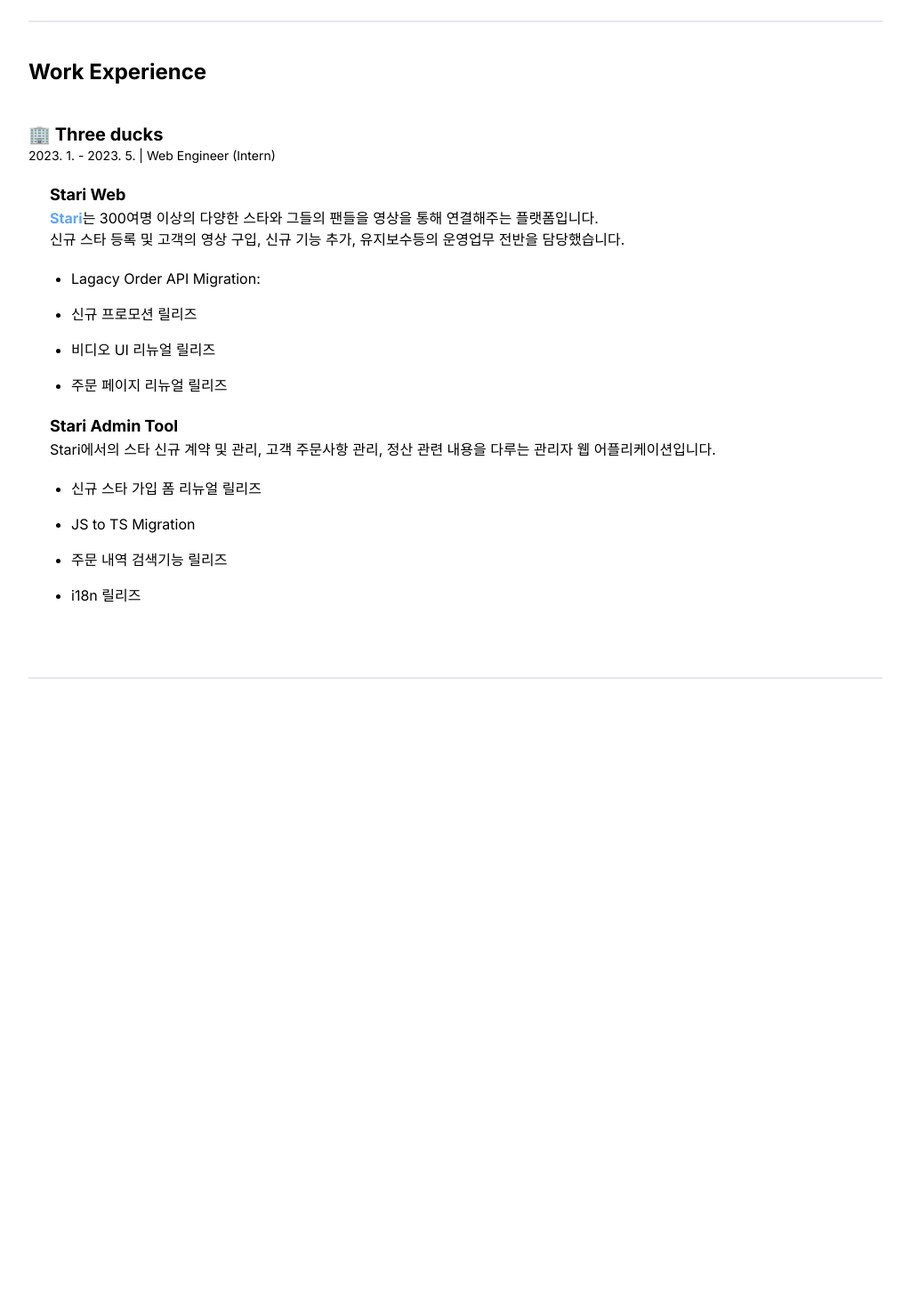
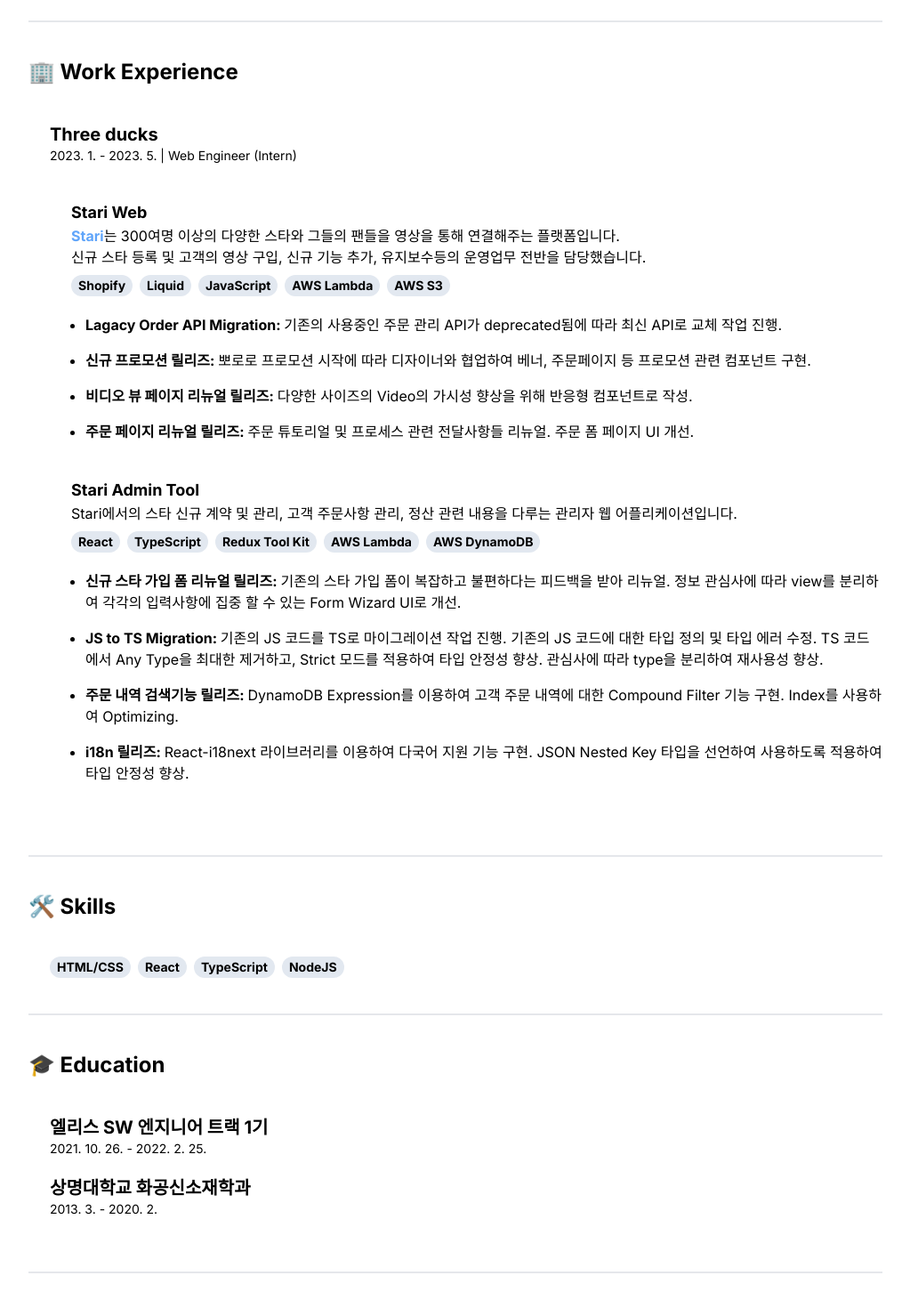
Before and after one commit to Ruderud/rudbeckiaz-main, a Next.js app: page /about in a window 1280 px wide. Shown: the part 498-1968 px from the top of the page at 89% size, without its empty margins (128-1151 px from the left). Before the commit the page ends 1261 px from the top, so only its background shows below. Built offline with nearby package versions, Linux system fonts and the light colour scheme.

Commit message:
feat: 이력 상세내용 작성, 스킬, 교육사항 추가

```diff
--- /dev/null
+++ b/src/app/about/components/SkillChip.tsx
@@ -0,0 +1,7 @@
+interface SkillChipProps {
+  name: string;
+}
+
+export const SkillChip = ({ name }: SkillChipProps) => {
+  return <div className="bg-slate-200 text-black dark:bg-slate-400 font-bold px-2 py-0.5 rounded-full">{name}</div>;
+};
--- /dev/null
+++ b/src/app/about/components/index.tsx
@@ -0,0 +1 @@
+export * from './SkillChip';
--- a/src/app/about/page.tsx
+++ b/src/app/about/page.tsx
@@ -1,8 +1,9 @@
 import Link from 'next/link';
+import { SkillChip } from './components';
 
 export default function AboutPage() {
   return (
-    <main className="px-40 pt-20">
+    <main className="px-4 sm:px-8 md:px-20 lg:px-32 xl:px-40 py-20">
       <p className="text-sm text-black dark:text-slate-300">Latest Update: 2023. 6. 8.</p>
 
       <section className="border-b-[2px] py-10">
@@ -12,6 +13,7 @@ export default function AboutPage() {
         </header>
 
         <article className="leading-6 pb-10">
+          {/* <p>아름다운 세상을 위해 노력하는 개발자 정경훈입니다.</p> */}
           <p>좋은 소프트웨어 엔지니어를 지향하는 개발자 정경훈입니다.</p>
           <p>
             지향하는 바를 달성하기 위해서 기초가 되는 Computer Science지식을 꾸준히 학습하고 좋은 코드 디자인에 대해
@@ -38,14 +40,14 @@ export default function AboutPage() {
 
       <section className="border-b-[2px] py-10">
         <header className="pb-10">
-          <p className="text-2xl font-bold">Work Experience</p>
+          <p className="text-2xl font-bold">🏢 Work Experience</p>
         </header>
 
-        <article className="pb-10">
-          <p className="text-xl font-bold">🏢 Three ducks</p>
-          <p className="text-sm text-black dark:text-slate-300 pb-5">2023. 1. - 2023. 5. | Web Engineer (Intern)</p>
+        <article className="pb-10 pl-6">
+          <p className="text-xl font-bold">Three ducks</p>
+          <p className="text-sm text-black dark:text-slate-300 pb-10">2023. 1. - 2023. 5. | Web Engineer (Intern)</p>
 
-          <div className="pl-6 pb-5">
+          <div className="pl-6 pb-10">
             <p className="text-lg font-bold">Stari Web</p>
             <p className="text-md">
               <Link className="text-blue-400 font-bold" href="https://stari.io" target="_blank">
@@ -56,13 +58,31 @@ export default function AboutPage() {
             <p className="text-md">
               신규 스타 등록 및 고객의 영상 구입, 신규 기능 추가, 유지보수등의 운영업무 전반을 담당했습니다.
             </p>
-            <p className="text-md"></p>
+            <div className="text-sm flex gap-2 pt-2">
+              <SkillChip name="Shopify" />
+              <SkillChip name="Liquid" />
+              <SkillChip name="JavaScript" />
+              <SkillChip name="AWS Lambda" />
+              <SkillChip name="AWS S3" />
+            </div>
 
-            <ul className="pl-6 pt-5 list-disc flex flex-col gap-y-4 ">
-              <li>Lagacy Order API Migration: </li>
-              <li>신규 프로모션 릴리즈</li>
-              <li>비디오 UI 리뉴얼 릴리즈</li>
-              <li>주문 페이지 리뉴얼 릴리즈</li>
+            <ul className="pl-4 pt-5 list-disc flex flex-col gap-y-4 ">
+              <li>
+                <strong>Lagacy Order API Migration: </strong>
+                기존의 사용중인 주문 관리 API가 deprecated됨에 따라 최신 API로 교체 작업 진행.
+              </li>
+              <li>
+                <strong>신규 프로모션 릴리즈: </strong> 뽀로로 프로모션 시작에 따라 디자이너와 협업하여 베너, 주문페이지
+                등 프로모션 관련 컴포넌트 구현.
+              </li>
+              <li>
+                <strong>비디오 뷰 페이지 리뉴얼 릴리즈: </strong>다양한 사이즈의 Video의 가시성 향상을 위해 반응형
+                컴포넌트로 작성.
+              </li>
+              <li>
+                <strong>주문 페이지 리뉴얼 릴리즈: </strong> 주문 튜토리얼 및 프로세스 관련 전달사항들 리뉴얼. 주문 폼
+                페이지 UI 개선.
+              </li>
             </ul>
           </div>
 
@@ -72,13 +92,68 @@ export default function AboutPage() {
               Stari에서의 스타 신규 계약 및 관리, 고객 주문사항 관리, 정산 관련 내용을 다루는 관리자 웹
               어플리케이션입니다.
             </p>
+            <div className="text-sm flex gap-2 pt-2">
+              <SkillChip name="React" />
+              <SkillChip name="TypeScript" />
+              <SkillChip name="Redux Tool Kit" />
+              <SkillChip name="AWS Lambda" />
+              <SkillChip name="AWS DynamoDB" />
+            </div>
 
-            <ul className="pl-6 pt-5 list-disc flex flex-col gap-y-4">
-              <li>신규 스타 가입 폼 리뉴얼 릴리즈</li>
-              <li>JS to TS Migration</li>
-              <li>주문 내역 검색기능 릴리즈</li>
-              <li>i18n 릴리즈</li>
+            <ul className="pl-4 pt-5 list-disc flex flex-col gap-y-4">
+              <li>
+                <strong>신규 스타 가입 폼 리뉴얼 릴리즈: </strong>
+                기존의 스타 가입 폼이 복잡하고 불편하다는 피드백을 받아 리뉴얼. 정보 관심사에 따라 view를 분리하여
+                각각의 입력사항에 집중 할 수 있는 Form Wizard UI로 개선.
+              </li>
+              <li>
+                <strong>JS to TS Migration: </strong>
+                기존의 JS 코드를 TS로 마이그레이션 작업 진행. 기존의 JS 코드에 대한 타입 정의 및 타입 에러 수정. TS
+                코드에서 Any Type을 최대한 제거하고, Strict 모드를 적용하여 타입 안정성 향상. 관심사에 따라 type을
+                분리하여 재사용성 향상.
+              </li>
+              <li>
+                <strong>주문 내역 검색기능 릴리즈: </strong>
+                DynamoDB Expression를 이용하여 고객 주문 내역에 대한 Compound Filter 기능 구현. Index를 사용하여
+                Optimizing.
+              </li>
+              <li>
+                <strong>i18n 릴리즈: </strong>
+                React-i18next 라이브러리를 이용하여 다국어 지원 기능 구현. JSON Nested Key 타입을 선언하여 사용하도록
+                적용하여 타입 안정성 향상.
+              </li>
             </ul>
+          </div>
+        </article>
+      </section>
+
+      <section className="border-b-[2px] py-10">
+        <header className="pb-10">
+          <p className="text-2xl font-bold">🛠️ Skills</p>
+        </header>
+
+        <div className="pl-6 text-sm flex gap-2">
+          <SkillChip name="HTML/CSS" />
+          <SkillChip name="React" />
+          <SkillChip name="TypeScript" />
+          <SkillChip name="NodeJS" />
+        </div>
+      </section>
+
+      <section className="border-b-[2px] py-10">
+        <header className="pb-10">
+          <p className="text-2xl font-bold">🎓 Education</p>
+        </header>
+
+        <article className="pl-6">
+          <div>
+            <p className="text-xl font-bold">엘리스 SW 엔지니어 트랙 1기</p>
+            <p className="text-sm text-black dark:text-slate-300 pb-5">2021. 10. 26. - 2022. 2. 25.</p>
+          </div>
+
+          <div>
+            <p className="text-xl font-bold">상명대학교 화공신소재학과</p>
+            <p className="text-sm text-black dark:text-slate-300 pb-5">2013. 3. - 2020. 2.</p>
           </div>
         </article>
       </section>
```
